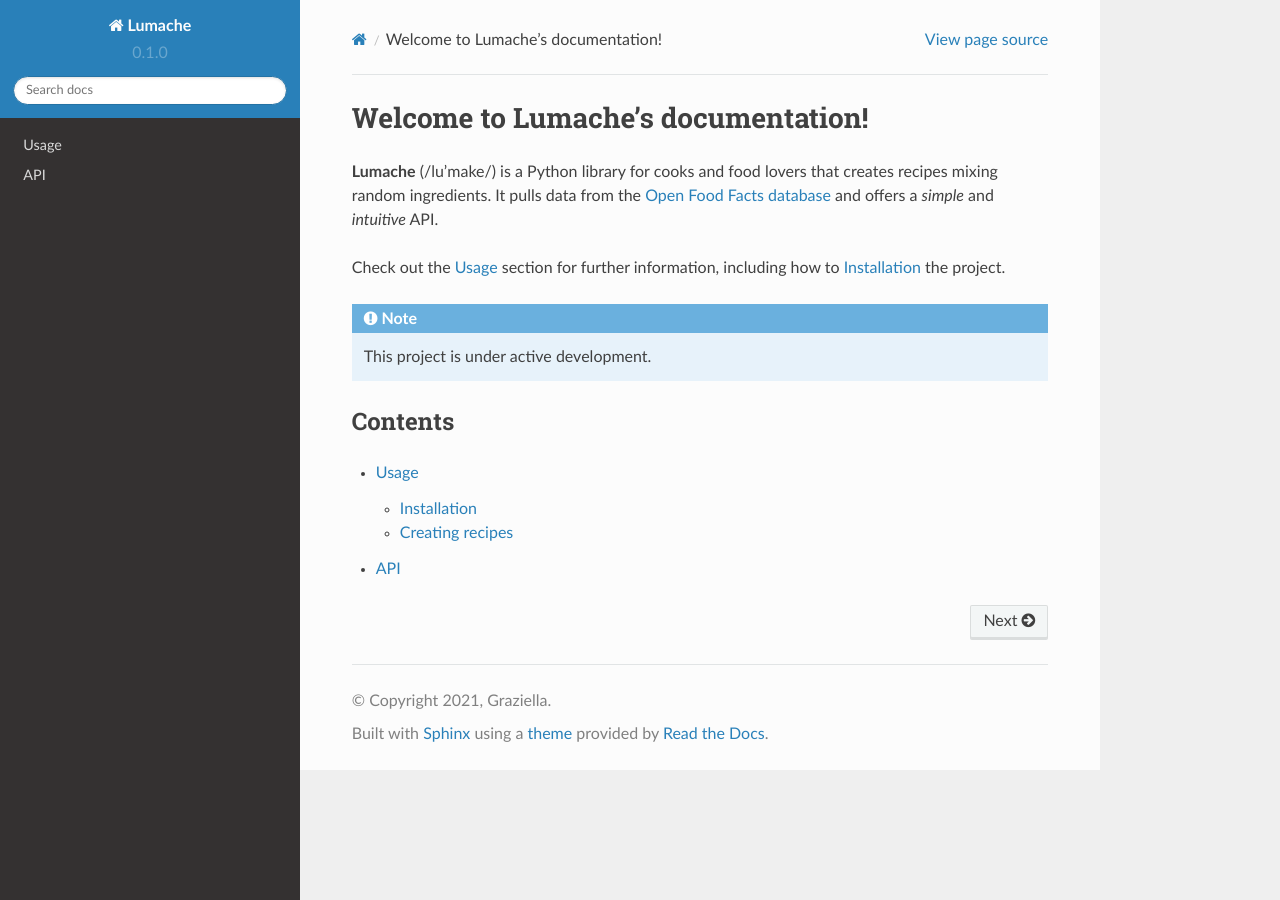
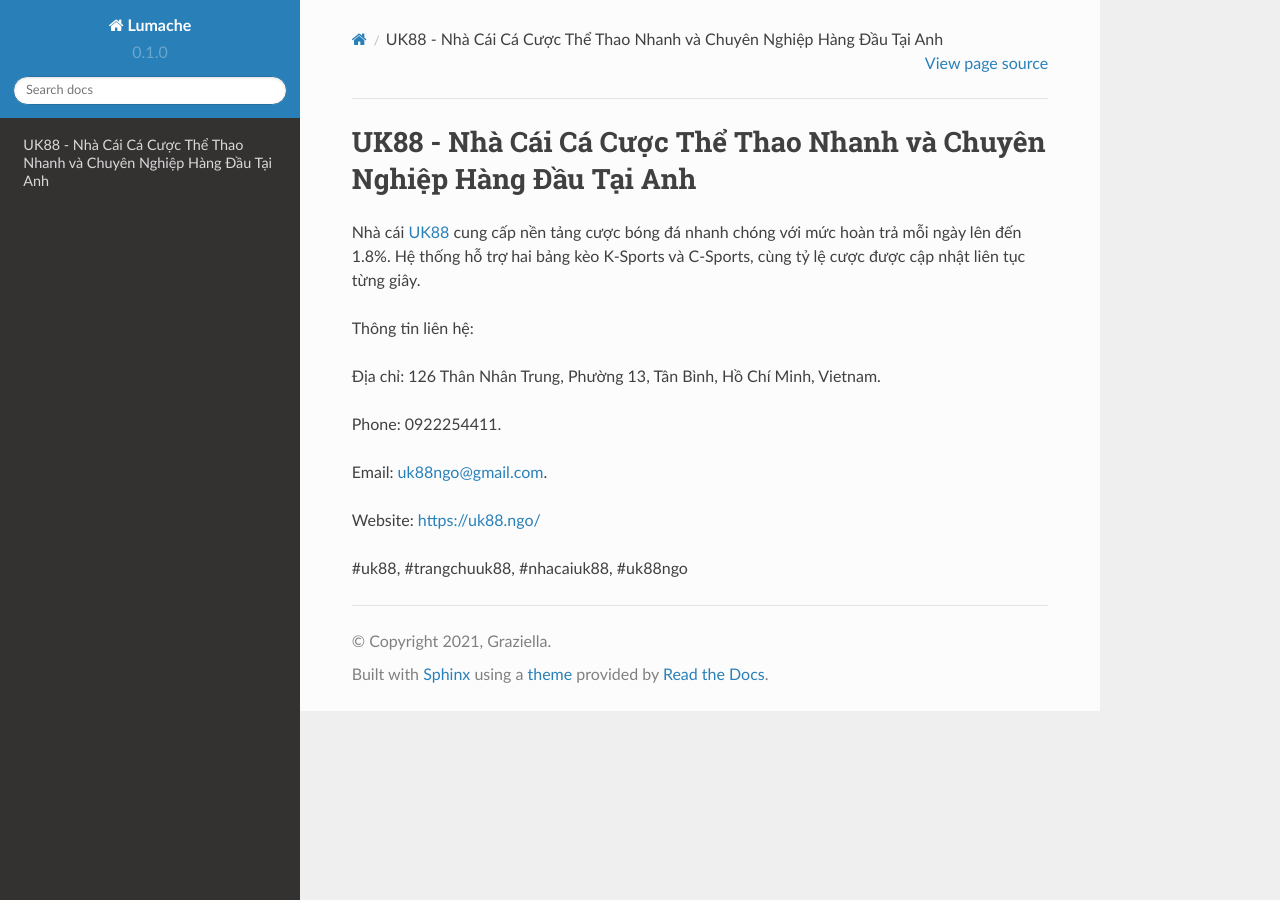
Before and after one commit to luongchanvien962/uk88ngo, a Sphinx documentation site: the page built from docs/source/index.rst, in a window 1280 px wide. Built offline with Sphinx 7.4.7 and the Read the Docs theme 2.0.0, drawn with Linux system fonts in a browser that asks for light colours.

Commit message:
Update index.rst

```diff
--- a/docs/source/index.rst
+++ b/docs/source/index.rst
@@ -1,22 +1,16 @@
-Welcome to Lumache's documentation!
+UK88 - Nhà Cái Cá Cược Thể Thao Nhanh và Chuyên Nghiệp Hàng Đầu Tại Anh
 ===================================
 
-**Lumache** (/lu'make/) is a Python library for cooks and food lovers
-that creates recipes mixing random ingredients.
-It pulls data from the `Open Food Facts database <https://world.openfoodfacts.org/>`_
-and offers a *simple* and *intuitive* API.
+Nhà cái `UK88 <https://uk88.ngo/>`_ cung cấp nền tảng cược bóng đá nhanh chóng với mức hoàn trả mỗi ngày lên đến 1.8%. Hệ thống hỗ trợ hai bảng kèo K-Sports và C-Sports, cùng tỷ lệ cược được cập nhật liên tục từng giây.
 
-Check out the :doc:`usage` section for further information, including
-how to :ref:`installation` the project.
+Thông tin liên hệ:
 
-.. note::
+Địa chỉ: 126 Thân Nhân Trung, Phường 13, Tân Bình, Hồ Chí Minh, Vietnam.
 
-   This project is under active development.
+Phone: 0922254411.
 
-Contents
---------
+Email: uk88ngo@gmail.com.
 
-.. toctree::
+Website: https://uk88.ngo/
 
-   usage
-   api
+#uk88, #trangchuuk88, #nhacaiuk88, #uk88ngo
```
